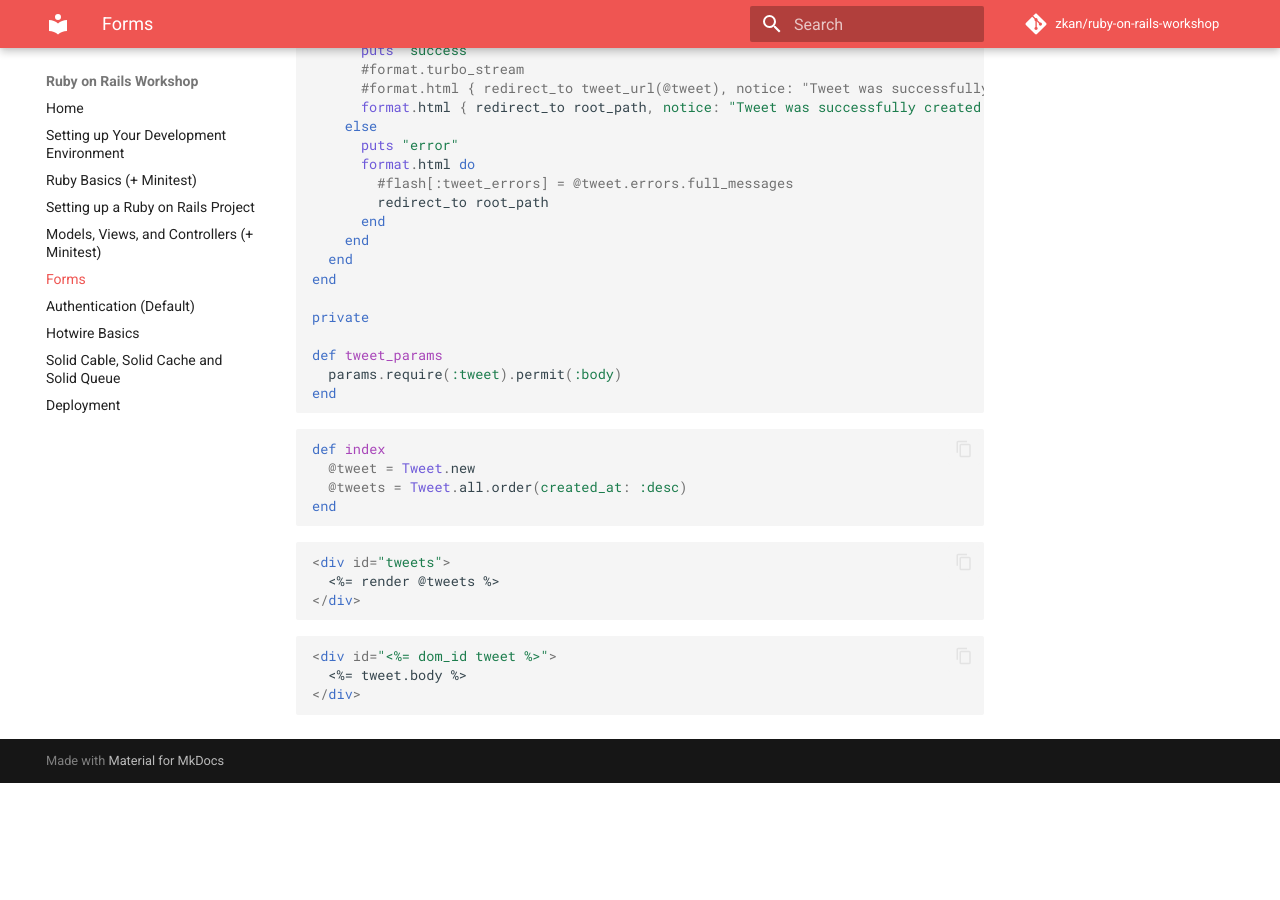
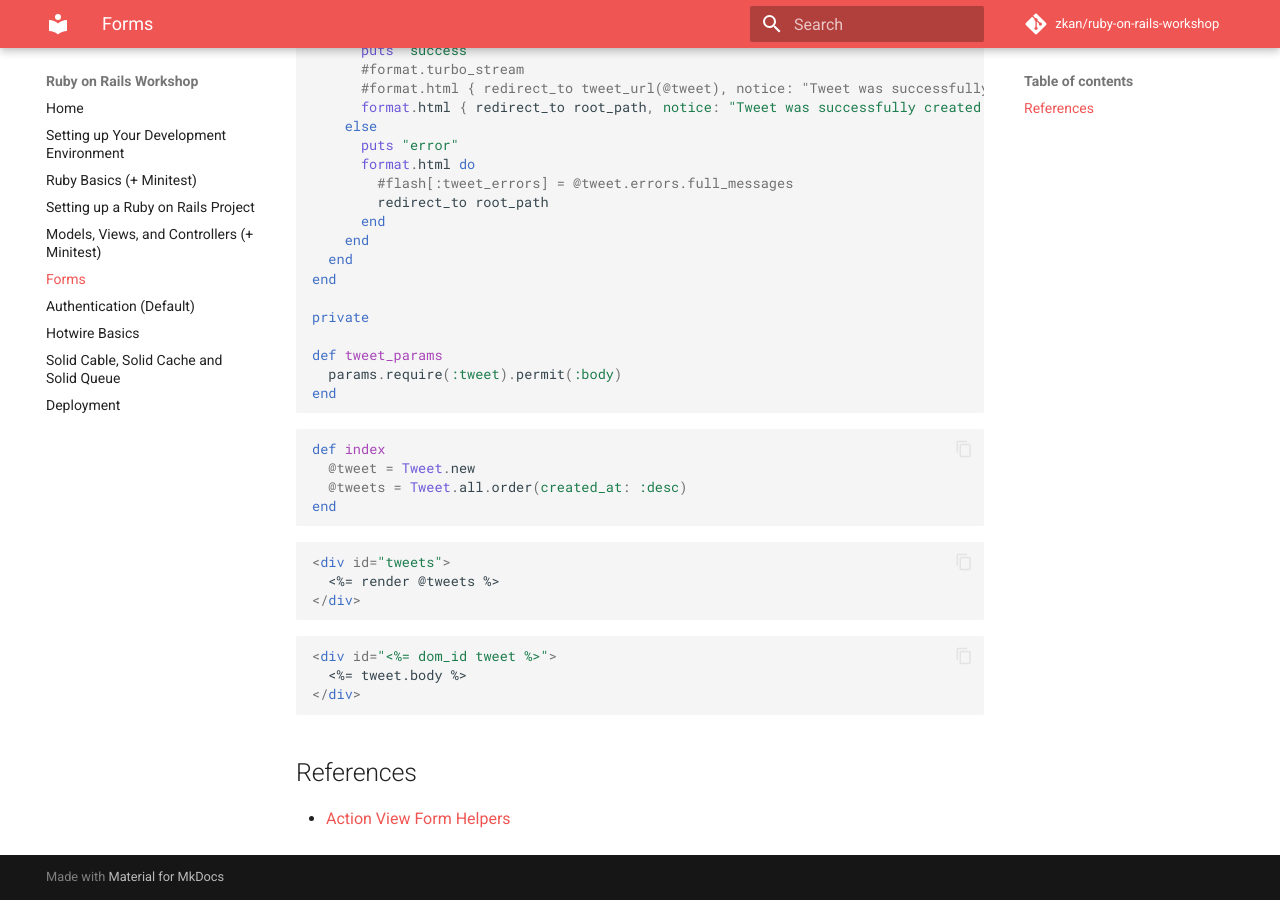
Before and after one commit to zkan/rails-unpacked-and-demystified-workshop, an MkDocs documentation site: the page built from docs/forms.md, in a window 1280 px wide and 900 px high, scrolled down 925 px. Built offline with MkDocs 1.6.1 and Material for MkDocs 9.7.7, drawn with Linux system fonts in a browser that asks for light colours; comment, search, counter and statistics services are not loaded; before the commit the page ends 1708 px from its top, so only the background shows below that.

Commit message:
Add reference

````diff
--- a/docs/forms.md
+++ b/docs/forms.md
@@ -85,3 +85,7 @@ end
   <%= tweet.body %>
 </div>
 ```
+
+## References
+
+* [Action View Form Helpers](https://guides.rubyonrails.org/form_helpers.html){target=_blank}
````
